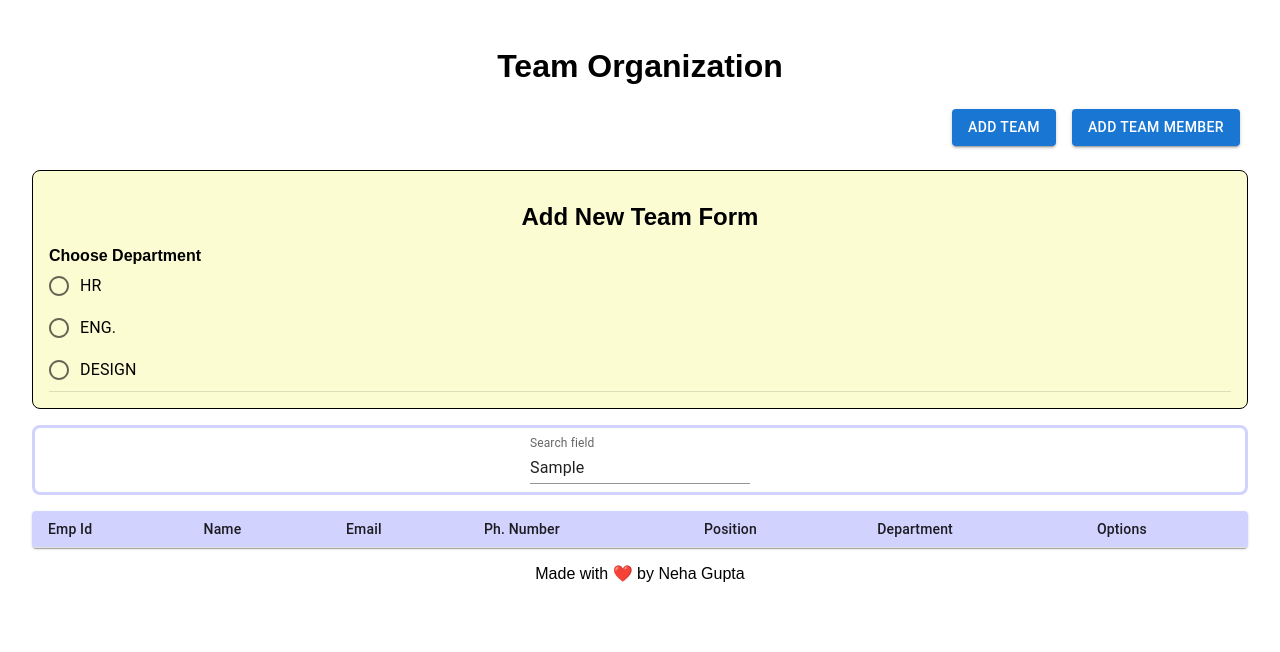
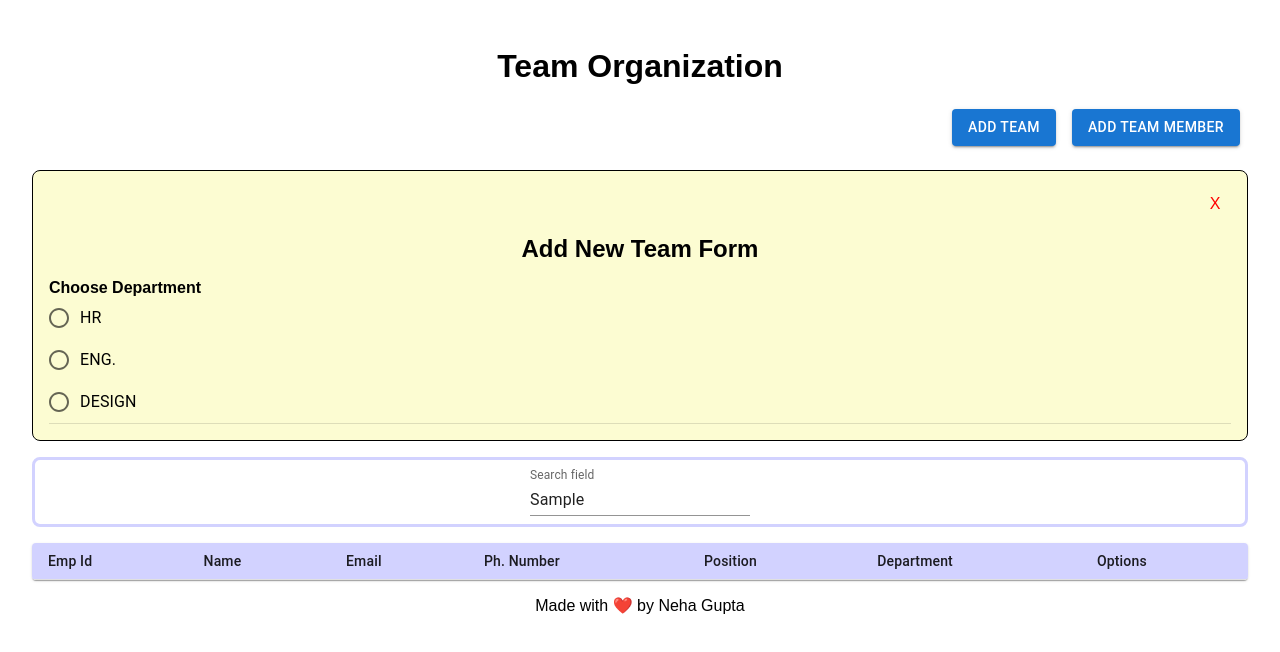
Before and after one commit to nayyyhaa/organization-table, a React (Create React App) app: page / in a window 1280 px wide. Both pictures are taken after typing "Sample" into the empty fields and a click on the button "ADD TEAM". Shown: the top 652 px of the page. Built offline with nearby package versions, Linux system fonts and the light colour scheme.

Commit message:
feat: close form feat: close form

```diff
--- a/src/components/NewMemberForm.jsx
+++ b/src/components/NewMemberForm.jsx
@@ -39,6 +39,9 @@ export const NewMemberForm = ({ setIsOpen }) => {
   };
   return (
     <div className="form blue m-v-1">
+      <p className="align-end" onClick={() => setIsOpen(false)}>
+        <span>X</span>
+      </p>
       <h2 className="centered-text m-v-1">Add New Member Form</h2>
       <FormControl className="m-v-1">
         <h4 id="demo-controlled-radio-buttons-group">Choose Department</h4>
--- a/src/components/NewTeamForm.jsx
+++ b/src/components/NewTeamForm.jsx
@@ -51,6 +51,9 @@ export const NewTeamForm = ({ setIsOpenTeam }) => {
   };
   return (
     <div className="form yellow m-v-1">
+      <p className="align-end" onClick={() => setIsOpenTeam(false)}>
+        <span>X</span>
+      </p>
       <h2 className="centered-text m-v-1">Add New Team Form</h2>
       <FormControl>
         <h4 id="demo-controlled-radio-buttons-group">Choose Department</h4>
--- a/src/pages/Homepage/Homepage.css
+++ b/src/pages/Homepage/Homepage.css
@@ -3,3 +3,26 @@
   width: 100%;
   justify-content: end;
 }
+
+.align-end {
+  display: flex;
+  width: 100%;
+  color: red;
+  font-size: 700;
+  cursor: pointer;
+  justify-content: end;
+}
+
+.align-end > * {
+  width: 2rem;
+  height: 2rem;
+  padding: 0.5rem;
+  display: grid;
+  place-items: center;
+  border-radius: 50%;
+  transition: background 0.1s ease-in;
+}
+
+.align-end > *:hover {
+  background: rgb(248, 212, 212);
+}
--- a/src/styles.css
+++ b/src/styles.css
@@ -38,12 +38,15 @@
 .pink {
   background: rgb(253, 214, 220);
 }
+
 .green {
   background: rgb(207, 250, 207);
 }
+
 .yellow {
   background: rgb(252, 252, 210);
 }
+
 .blue {
   background: rgb(210, 210, 255);
 }
```
